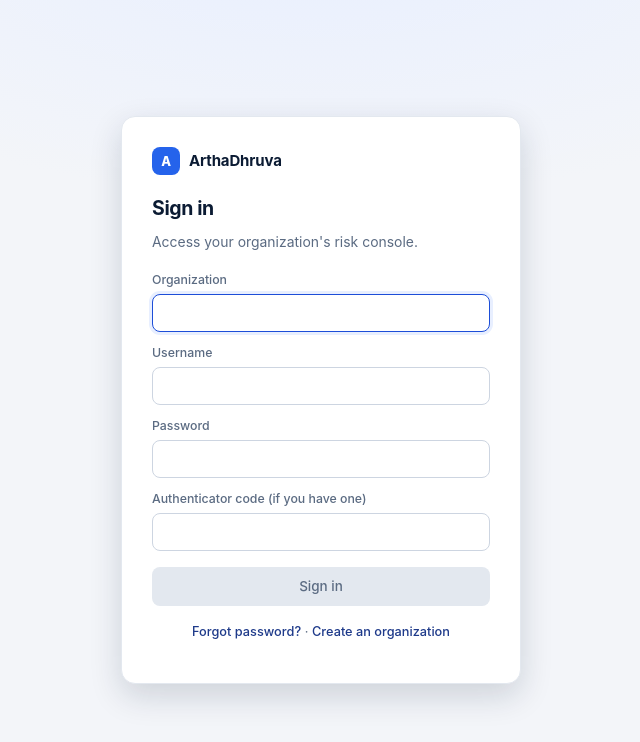
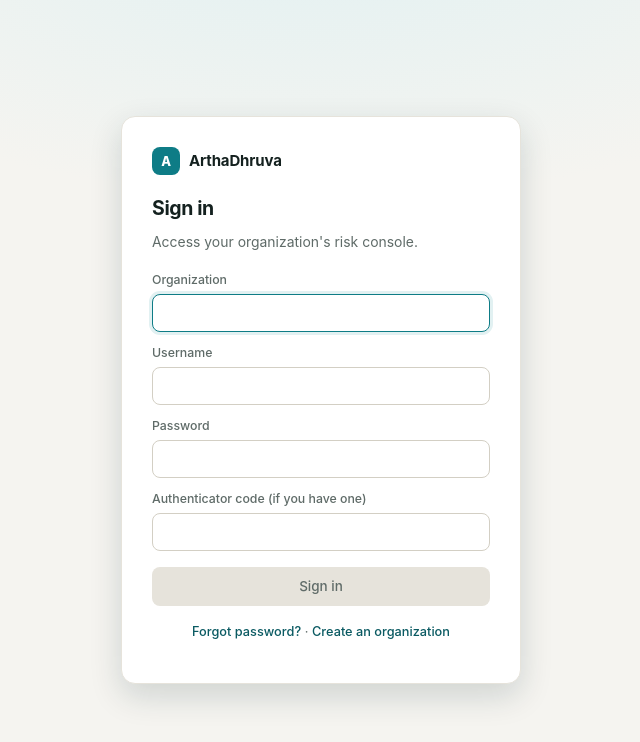
Before and after one commit to hemanthvnp/ArthaDhruva, a React (Vite) app in the folder frontend/: page /login in a window 1280 px wide. Shown: the top 742 px of the page, without its empty margins (319-959 px from the left). Built offline with nearby package versions, Linux system fonts and the light colour scheme; no server answers.

Commit message:
feat(ui): retheme to petrol teal on warm stone neutrals
Replaces the default navy/blue; all colour is tokens so light and dark stay consistent.

```diff
--- a/frontend/src/index.css
+++ b/frontend/src/index.css
@@ -4,18 +4,18 @@
  * Risk colours are reserved for risk meaning (badge-*, .risk-*) and are always paired with text. */
 
 :root {
-  --bg: #f3f5f9;
+  --bg: #f5f4f0;
   --surface: #ffffff;
-  --surface-2: #f6f8fb;
-  --sidebar: #0b1f3a;
-  --border: #e3e8ef;
-  --border-strong: #cdd5e1;
-  --text: #0b1b33;
-  --text-muted: #5b6b82;
-  --accent: #1d4ed8;
-  --accent-hover: #1e40af;
-  --accent-soft: #e8efff;
-  --accent-text: #1e3a8a;
+  --surface-2: #f9f8f4;
+  --sidebar: #0c2b33;
+  --border: #e6e3db;
+  --border-strong: #d3cfc4;
+  --text: #14211f;
+  --text-muted: #5f6b68;
+  --accent: #0e7c86;
+  --accent-hover: #0b636b;
+  --accent-soft: #e2f1f2;
+  --accent-text: #0a5a62;
   --on-accent: #ffffff;
 
   --ok: #0a7a4b;
@@ -26,9 +26,9 @@
   --danger-bg: #fdecec;
   --danger-border: #f5c2c4;
 
-  --shadow-sm: 0 1px 2px rgb(11 31 58 / 0.06);
-  --shadow-md: 0 12px 32px rgb(11 31 58 / 0.16);
-  --shadow-cta: 0 1px 2px rgb(11 31 58 / 0.18);
+  --shadow-sm: 0 1px 2px rgb(12 43 51 / 0.06);
+  --shadow-md: 0 12px 32px rgb(12 43 51 / 0.16);
+  --shadow-cta: 0 1px 2px rgb(12 43 51 / 0.18);
   --radius: 12px;
   --radius-sm: 8px;
   --sidebar-w: 248px;
@@ -42,19 +42,19 @@
 
 @media (prefers-color-scheme: dark) {
   :root:not([data-theme="light"]) {
-    --bg: #08111f;
-    --surface: #0f1b2e;
-    --surface-2: #0c1727;
-    --sidebar: #06101d;
-    --border: #1f2f47;
-    --border-strong: #2d4263;
-    --text: #eef2f8;
-    --text-muted: #9aabc4;
-    --accent: #6ea8fe;
-    --accent-hover: #9ec5fe;
-    --accent-soft: #14284a;
-    --accent-text: #b6d4fe;
-    --on-accent: #06101d;
+    --bg: #0a1517;
+    --surface: #0f1e21;
+    --surface-2: #0c191b;
+    --sidebar: #071214;
+    --border: #1d3235;
+    --border-strong: #2c4a4e;
+    --text: #eef4f3;
+    --text-muted: #93aaa8;
+    --accent: #4cc3cc;
+    --accent-hover: #7dd6dc;
+    --accent-soft: #0f2f33;
+    --accent-text: #a5e3e7;
+    --on-accent: #06181a;
     --ok: #47cd89;
     --ok-bg: #0c2a1d;
     --warn: #fdb022;
@@ -70,19 +70,19 @@
 }
 
 :root[data-theme="dark"] {
-  --bg: #08111f;
-  --surface: #0f1b2e;
-  --surface-2: #0c1727;
-  --sidebar: #06101d;
-  --border: #1f2f47;
-  --border-strong: #2d4263;
-  --text: #eef2f8;
-  --text-muted: #9aabc4;
-  --accent: #6ea8fe;
-  --accent-hover: #9ec5fe;
-  --accent-soft: #14284a;
-  --accent-text: #b6d4fe;
-  --on-accent: #06101d;
+  --bg: #0a1517;
+  --surface: #0f1e21;
+  --surface-2: #0c191b;
+  --sidebar: #071214;
+  --border: #1d3235;
+  --border-strong: #2c4a4e;
+  --text: #eef4f3;
+  --text-muted: #93aaa8;
+  --accent: #4cc3cc;
+  --accent-hover: #7dd6dc;
+  --accent-soft: #0f2f33;
+  --accent-text: #a5e3e7;
+  --on-accent: #06181a;
   --ok: #47cd89;
   --ok-bg: #0c2a1d;
   --warn: #fdb022;
@@ -363,7 +363,7 @@
 .brand-mark {
   width: 28px; height: 28px;
   border-radius: 8px;
-  background: #2563eb;
+  background: #0e7c86;
   color: #fff;
   display: grid; place-items: center;
   font-size: 0.85rem; font-weight: 800;
@@ -374,7 +374,7 @@
   font-size: 0.68rem;
   text-transform: uppercase;
   letter-spacing: 0.08em;
-  color: #7e8ea9;
+  color: #7f9a98;
   font-weight: 650;
   padding: 0.4rem 0.65rem 0.25rem;
 }
@@ -383,7 +383,7 @@
   display: flex;
   align-items: center;
   gap: 0.6rem;
-  color: #b8c4d9;
+  color: #b7cbc9;
   padding: 0.5rem 0.65rem;
   border-radius: var(--radius-sm);
   font-size: 0.9rem;
@@ -391,7 +391,7 @@
   text-decoration: none;
 }
 .sidebar a:hover { background: rgb(255 255 255 / 0.07); color: #fff; text-decoration: none; }
-.sidebar a.active { background: rgb(255 255 255 / 0.12); color: #fff; font-weight: 600; box-shadow: inset 3px 0 0 #60a5fa; }
+.sidebar a.active { background: rgb(255 255 255 / 0.12); color: #fff; font-weight: 600; box-shadow: inset 3px 0 0 #4cc3cc; }
 .sidebar a svg { flex: none; }
 
 .main-col { min-width: 0; display: flex; flex-direction: column; }
```
